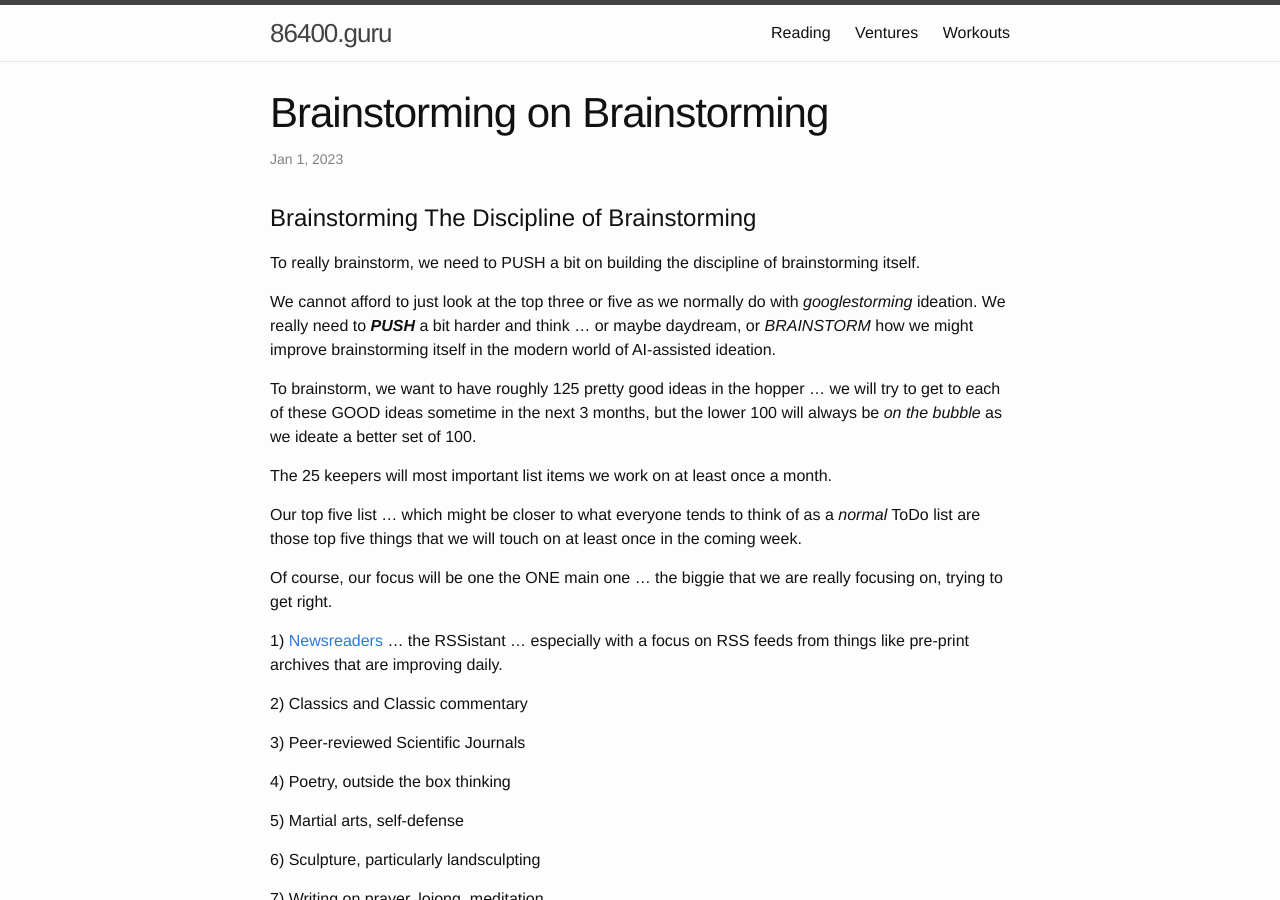
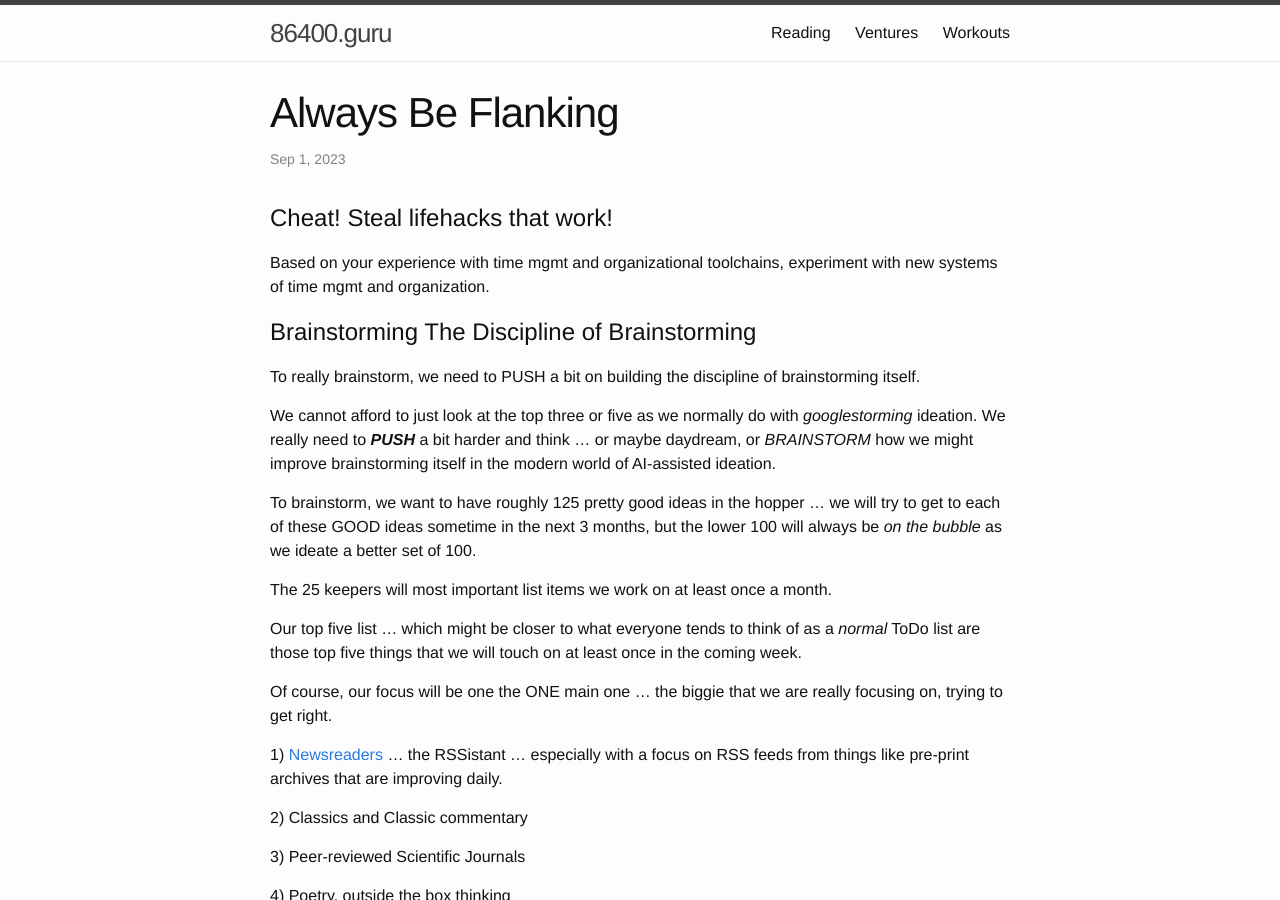
Before and after one commit to plyp-us/plyp-us.github.io, a Jekyll site: the page built from _posts/2023-09-01-Always-Be-Flanking.md, in a window 1280 px wide and 900 px high. Built offline with Jekyll 4.4.1, drawn with Linux system fonts in a browser that asks for light colours.

Commit message:
Update and rename 2023-01-01-brainstorming.md to 2023-09-01-Always-Be-Flanking.md

```diff
--- a/_posts/2023-01-01-brainstorming.md
+++ b/_posts/2023-09-01-Always-Be-Flanking.md
@@ -1,10 +1,14 @@
 ---
 layout: post
-title:  "Brainstorming on Brainstorming"
-date:   2023-01-01 4:30:00
+title:  "Always Be Flanking"
+date:   2023-09-01 4:30:00
 categories: template
 ---
 
+
+# Cheat! Steal lifehacks that work!
+
+Based on your experience with time mgmt and organizational toolchains, experiment with new systems of time mgmt and organization.
 
 # Brainstorming The Discipline of Brainstorming
 
```
